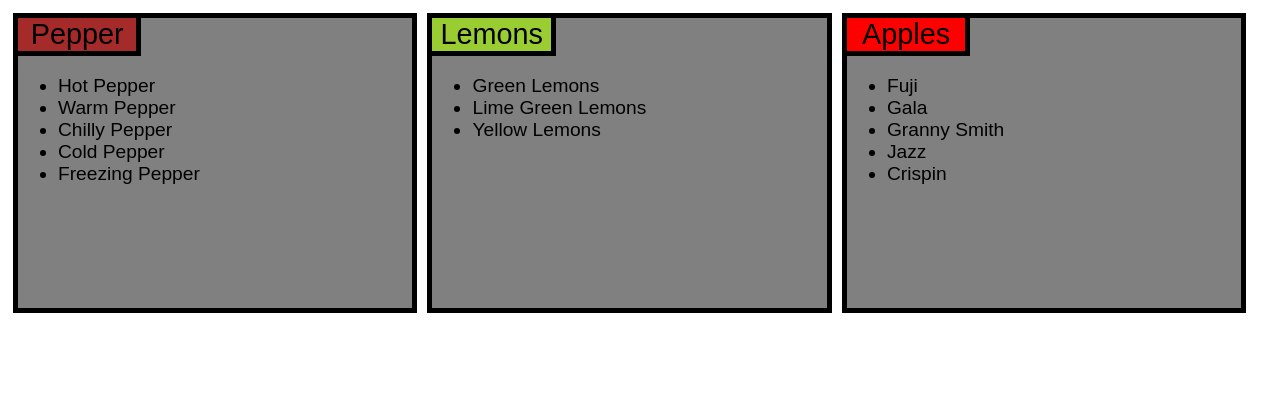
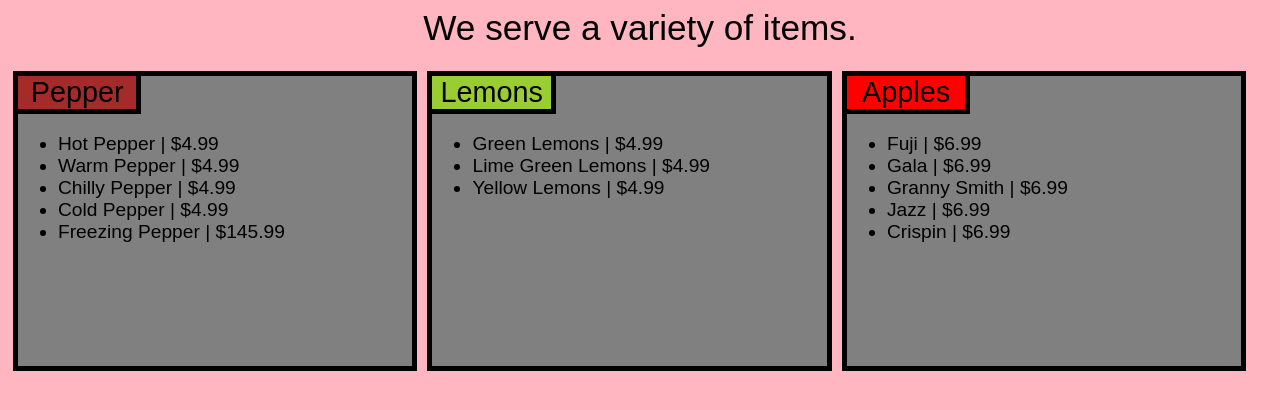
Before and after one commit to ArshiaDPG/coursera-test, a plain HTML site: page site/module2-assignment/index.html in a window 1280 px wide. Drawn offline with Linux system fonts and the light colour scheme.

Commit message:
finished up assignment 2

```diff
--- a/site/module2-assignment/css/style.css
+++ b/site/module2-assignment/css/style.css
@@ -5,7 +5,7 @@
     padding: 0;
     font-family: Arial, Helvetica, sans-serif;
     color: black;
-    background-color: white;
+    background-color: lightpink;
 }
 
 
--- a/site/module2-assignment/index.html
+++ b/site/module2-assignment/index.html
@@ -4,22 +4,26 @@
 <head>
     <meta charset="UTF-8">
     <meta name="viewport" content="width=device-width, initial-scale=1.0">
-    <title>The Awesomest Website Ever</title>
+    <title>Our Menu</title>
 </head>
 
 
 <body id="baseBodyProperties">
+    <div style="font-size: 220%; text-align: center; text-decoration: wavy;">
+        We serve a variety of items.
+    </div>
+    <br>
     <div>
         <div class="baseBox">
             <div class="menuItem" id="pepper">
                 Pepper
             </div>
             <ul>
-                <li>Hot Pepper</li>
-                <li>Warm Pepper</li>
-                <li>Chilly Pepper</li>
-                <li>Cold Pepper</li>
-                <li>Freezing Pepper</li>
+                <li>Hot Pepper | $4.99</li>
+                <li>Warm Pepper | $4.99</li>
+                <li>Chilly Pepper | $4.99</li>
+                <li>Cold Pepper | $4.99</li>
+                <li>Freezing Pepper | $145.99</li>
             </ul>
         </div>
         <div class="baseBox">
@@ -27,9 +31,9 @@
                 Lemons
             </div>
             <ul>
-                <li>Green Lemons</li>
-                <li>Lime Green Lemons</li>
-                <li>Yellow Lemons</li>
+                <li>Green Lemons | $4.99</li>
+                <li>Lime Green Lemons | $4.99</li>
+                <li>Yellow Lemons | $4.99</li>
             </ul>
         </div>
         <div class="baseBox" id="lowerBox">
@@ -37,11 +41,11 @@
                 Apples
             </div>
             <ul>
-                <li>Fuji</li>
-                <li>Gala</li>
-                <li>Granny Smith</li>
-                <li>Jazz</li>
-                <li>Crispin</li>
+                <li>Fuji | $6.99</li>
+                <li>Gala | $6.99</li>
+                <li>Granny Smith | $6.99</li>
+                <li>Jazz | $6.99</li>
+                <li>Crispin | $6.99</li>
             </ul>
         </div>
     </div>
```
